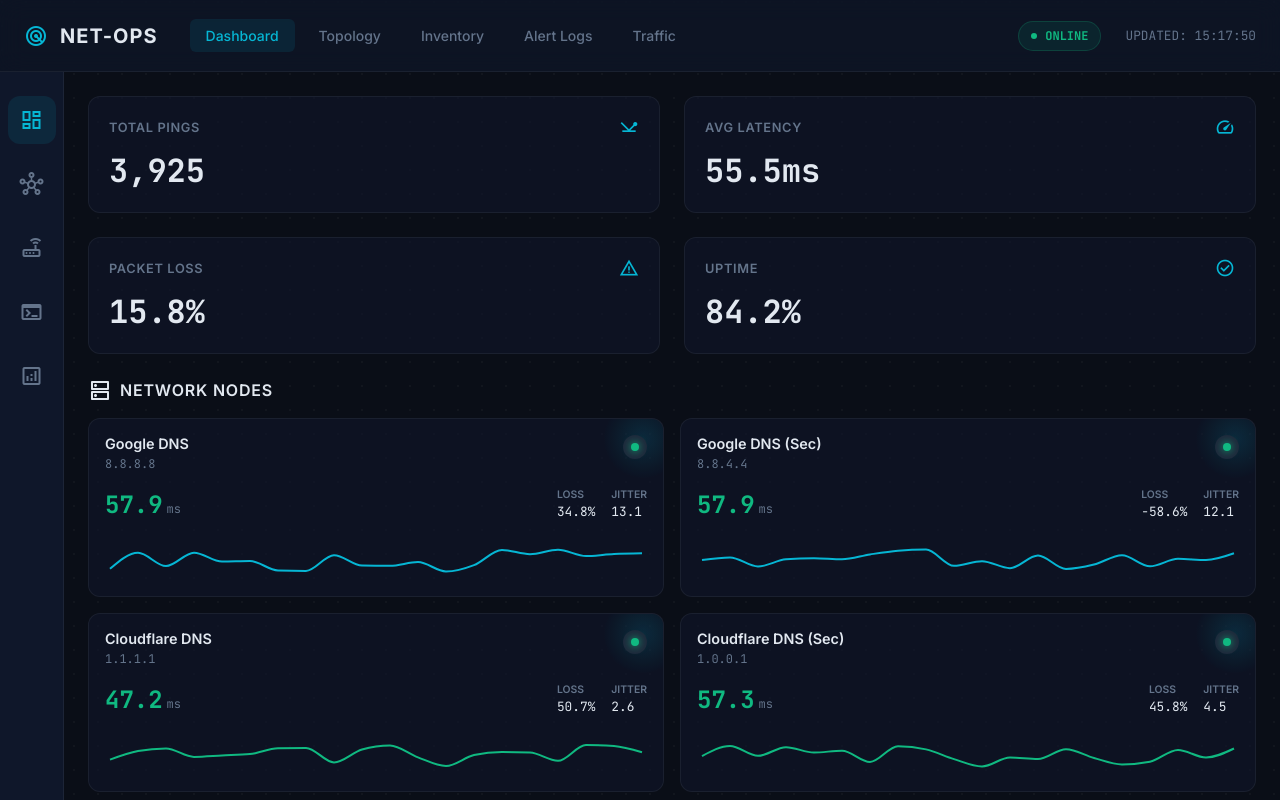
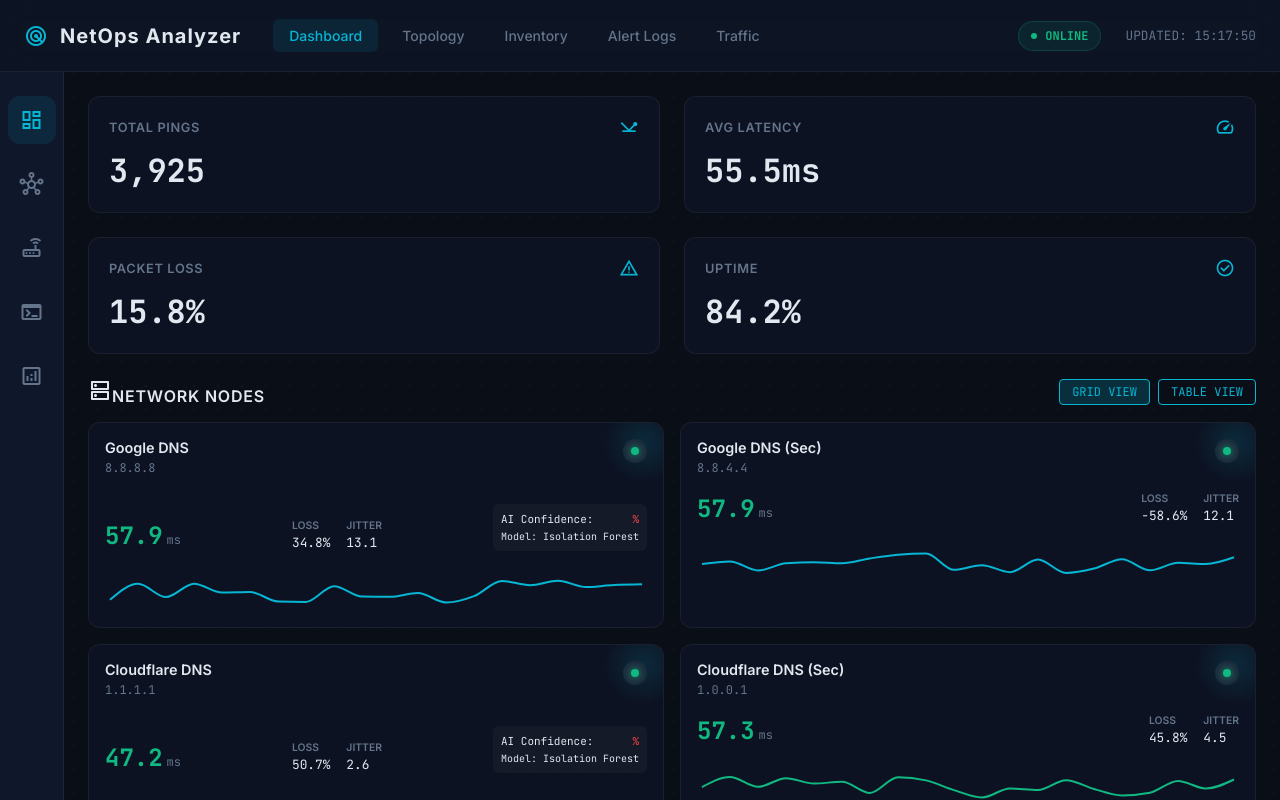
Before and after one commit to Christophep52/netops-analyzer, a React (Vite) app in the folder frontend/: page / in a window 1280 px wide. Built offline with nearby package versions, Linux system fonts and the light colour scheme; no server answers.

Commit message:
chore: migrate DB to postgres

```diff
--- a/frontend/index.html
+++ b/frontend/index.html
@@ -5,7 +5,7 @@
     <link rel="icon" type="image/svg+xml" href="/favicon.svg" />
     <meta name="viewport" content="width=device-width, initial-scale=1.0" />
     <meta name="description" content="NET-OPS COMMAND | ANALYZER v2.0 - Autonomous network monitoring with predictive AI" />
-    <title>NET-OPS COMMAND | ANALYZER v2.0</title>
+    <title>NetOps Analyzer</title>
     <link href="https://fonts.googleapis.com/css2?family=JetBrains+Mono:wght@400;500;700&family=Hanken+Grotesk:wght@400;600;800&display=swap" rel="stylesheet" />
     <link href="https://fonts.googleapis.com/css2?family=Material+Symbols+Outlined:wght,FILL@100..700,0..1&display=swap" rel="stylesheet" />
   </head>
--- a/frontend/src/App.jsx
+++ b/frontend/src/App.jsx
@@ -33,6 +33,7 @@ function App() {
   const [summaryData, setSummaryData] = useState([]);
   const [aiInsights, setAiInsights] = useState([]);
   const [loading, setLoading] = useState(true);
+  const [viewMode, setViewMode] = useState('grid');
   const [lastUpdate, setLastUpdate] = useState(null);
   const [alerts, setAlerts] = useState([
     { time: '14:02:11', type: 'critical', title: 'CRITICAL: UNAUTHORIZED ACCESS ATTEMPT', detail: 'Target: Subnet 10.0.4.2 | Action: Blocked' },
@@ -180,7 +181,7 @@ function App() {
     return (
       <div className="loading-screen">
         <div className="loading-spinner" />
-        <p className="loading-text">CONNECTING TO NETOPS COMMAND...</p>
+        <p className="loading-text">CONNECTING TO NETOPS ANALYZER...</p>
       </div>
     );
   }
@@ -191,7 +192,7 @@ function App() {
         <div className="header-left">
           <div className="logo">
             <span className="material-symbols-outlined logo-icon">radar</span>
-            NET-OPS
+            NetOps Analyzer
           </div>
           <div className="nav-tabs">
             {NAV_ITEMS.map((item, i) => (
@@ -255,10 +256,22 @@ function App() {
 
           <div className="middle-row fade-up delay-2">
             <div className="node-section">
-              <div className="section-title">
+              <div className="section-title" style={{ display: 'flex', justifyContent: 'space-between', alignItems: 'center' }}>
+                <div>
                   <span className="material-symbols-outlined">dns</span>
                   NETWORK NODES
                 </div>
+                <div className="view-toggle" style={{ display: 'flex', gap: '8px' }}>
+                  <button onClick={() => setViewMode('grid')} className={`btn-view ${viewMode === 'grid' ? 'active' : ''}`} style={{ padding: '4px 12px', background: viewMode === 'grid' ? 'rgba(6,182,212,0.2)' : 'transparent', border: '1px solid #06b6d4', color: '#06b6d4', borderRadius: '4px', cursor: 'pointer', fontFamily: 'var(--font-mono)', fontSize: '12px', transition: 'all 0.2s' }}>
+                    GRID VIEW
+                  </button>
+                  <button onClick={() => setViewMode('table')} className={`btn-view ${viewMode === 'table' ? 'active' : ''}`} style={{ padding: '4px 12px', background: viewMode === 'table' ? 'rgba(6,182,212,0.2)' : 'transparent', border: '1px solid #06b6d4', color: '#06b6d4', borderRadius: '4px', cursor: 'pointer', fontFamily: 'var(--font-mono)', fontSize: '12px', transition: 'all 0.2s' }}>
+                    TABLE VIEW
+                  </button>
+                </div>
+              </div>
+
+              {viewMode === 'grid' ? (
                 <div className="node-grid">
                   {summaryData.map(s => {
                     const ip = s.target_ip || s.target;
@@ -299,6 +312,25 @@ function App() {
                               <span className="sub-metric-value">{s.jitter || 0}</span>
                             </div>
                           </div>
+
+                          {/* Confidence Zone AI Injection */}
+                          {(() => {
+                            const insight = aiInsights.find(i => i.target_ip === ip);
+                            if (!insight) return null;
+                            const confColor = insight.confidence_zone > 80 ? 'color-healthy' : insight.confidence_zone > 50 ? 'color-warning' : 'color-danger';
+                            return (
+                              <div style={{ marginTop: '12px', padding: '8px', background: 'rgba(255,255,255,0.03)', borderRadius: '6px', fontSize: '11px', fontFamily: 'var(--font-mono)' }}>
+                                <div style={{ display: 'flex', justifyContent: 'space-between', marginBottom: '4px' }}>
+                                  <span style={{ color: 'var(--color-text-muted)' }}>AI Confidence:</span>
+                                  <span className={confColor}>{insight.confidence_zone}%</span>
+                                </div>
+                                <div style={{ color: 'var(--color-text-muted)', fontSize: '10px' }}>
+                                  Model: Isolation Forest
+                                </div>
+                              </div>
+                            );
+                          })()}
+
                         </div>
                         <div className="node-sparkline">
                           <ResponsiveContainer width="100%" height="100%">
@@ -311,6 +343,52 @@ function App() {
                     );
                   })}
                 </div>
+              ) : (
+                <div className="node-table-container" style={{ background: 'rgba(15, 23, 42, 0.4)', borderRadius: '8px', border: '1px solid rgba(255,255,255,0.05)', overflow: 'hidden' }}>
+                  <table style={{ width: '100%', borderCollapse: 'collapse', textAlign: 'left', fontSize: '14px' }}>
+                    <thead style={{ background: 'rgba(255,255,255,0.02)', borderBottom: '1px solid rgba(255,255,255,0.1)' }}>
+                      <tr>
+                        <th style={{ padding: '12px 16px', color: '#64748b', fontWeight: 600 }}>Target</th>
+                        <th style={{ padding: '12px 16px', color: '#64748b', fontWeight: 600 }}>Status</th>
+                        <th style={{ padding: '12px 16px', color: '#64748b', fontWeight: 600 }}>Avg Latency</th>
+                        <th style={{ padding: '12px 16px', color: '#64748b', fontWeight: 600 }}>Packet Loss</th>
+                        <th style={{ padding: '12px 16px', color: '#64748b', fontWeight: 600 }}>Uptime</th>
+                        <th style={{ padding: '12px 16px', color: '#64748b', fontWeight: 600 }}>Jitter</th>
+                      </tr>
+                    </thead>
+                    <tbody>
+                      {summaryData.map(s => {
+                        const ip = s.target_ip || s.target;
+                        const info = IP_INFO[ip] || { label: ip, color: '#06b6d4', icon: 'router' };
+                        const isSuccess = s.last_status === 'success' || s.last_status === 'sucesso';
+                        const uptime = s.total_pings > 0 ? (s.successful / s.total_pings * 100).toFixed(1) : 0;
+                        const loss = s.total_pings > 0 ? ((s.total_pings - s.successful) / s.total_pings * 100).toFixed(1) : 0;
+
+                        return (
+                          <tr key={ip} style={{ borderBottom: '1px solid rgba(255,255,255,0.05)' }}>
+                            <td style={{ padding: '12px 16px' }}>
+                              <div style={{ display: 'flex', flexDirection: 'column' }}>
+                                <span style={{ fontWeight: 600, color: '#e2e8f0' }}>{info.label}</span>
+                                <span style={{ fontFamily: 'var(--font-mono)', fontSize: '12px', color: '#94a3b8' }}>{ip}</span>
+                              </div>
+                            </td>
+                            <td style={{ padding: '12px 16px' }}>
+                              <div style={{ display: 'flex', alignItems: 'center', gap: '6px' }}>
+                                <div className={`status-dot ${isSuccess ? 'healthy' : 'down'}`} style={{ position: 'relative', top: 0, left: 0 }} />
+                                <span style={{ color: isSuccess ? '#10b981' : '#ef4444' }}>{isSuccess ? 'ONLINE' : 'OFFLINE'}</span>
+                              </div>
+                            </td>
+                            <td style={{ padding: '12px 16px', fontFamily: 'var(--font-mono)' }}>{s.avg_latency || 0} ms</td>
+                            <td style={{ padding: '12px 16px', color: loss > 0 ? '#ef4444' : '#e2e8f0', fontFamily: 'var(--font-mono)' }}>{loss}%</td>
+                            <td style={{ padding: '12px 16px', color: uptime < 99 ? '#f59e0b' : '#10b981', fontFamily: 'var(--font-mono)' }}>{uptime}%</td>
+                            <td style={{ padding: '12px 16px', fontFamily: 'var(--font-mono)' }}>{s.jitter || 0}</td>
+                          </tr>
+                        );
+                      })}
+                    </tbody>
+                  </table>
+                </div>
+              )}
             </div>
 
             <div className="alert-section">
```
Also changed, not shown: 2 other files (tests, documents, lock files or other folders). Lines whose indentation alone changed are shown as unchanged.
